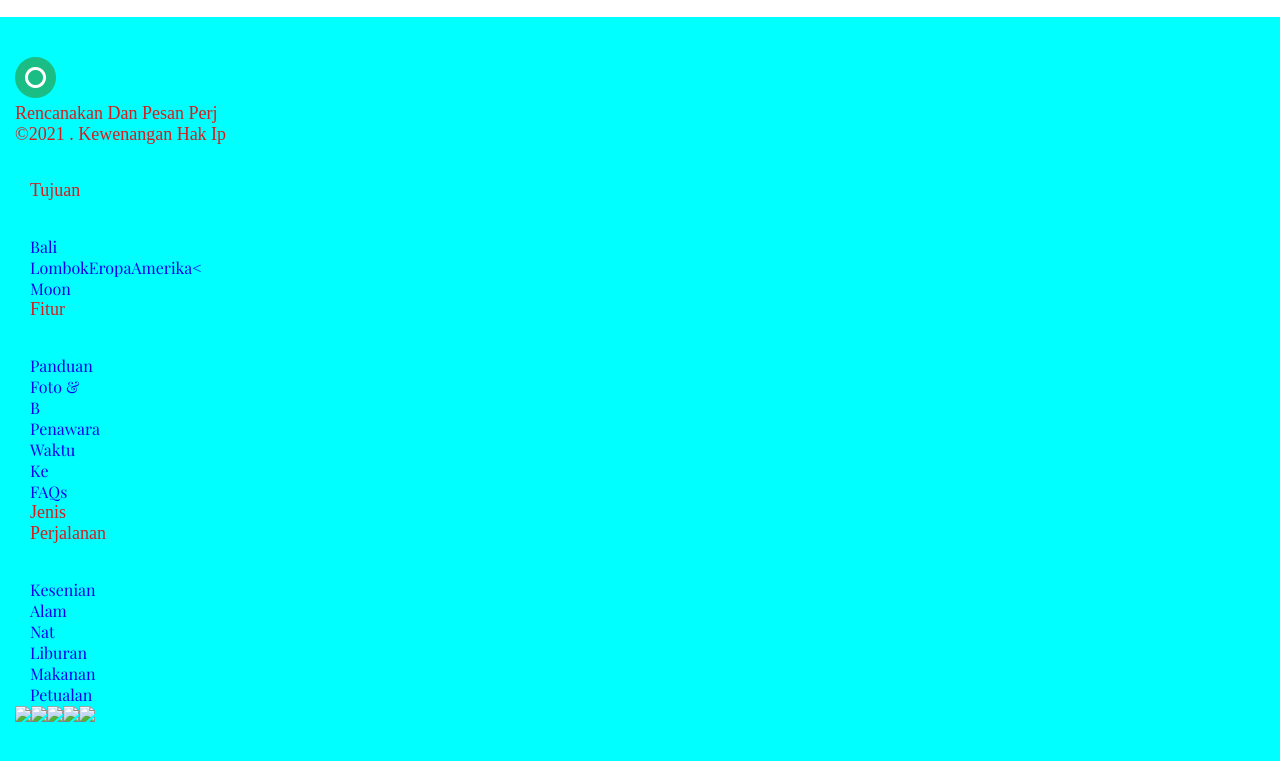
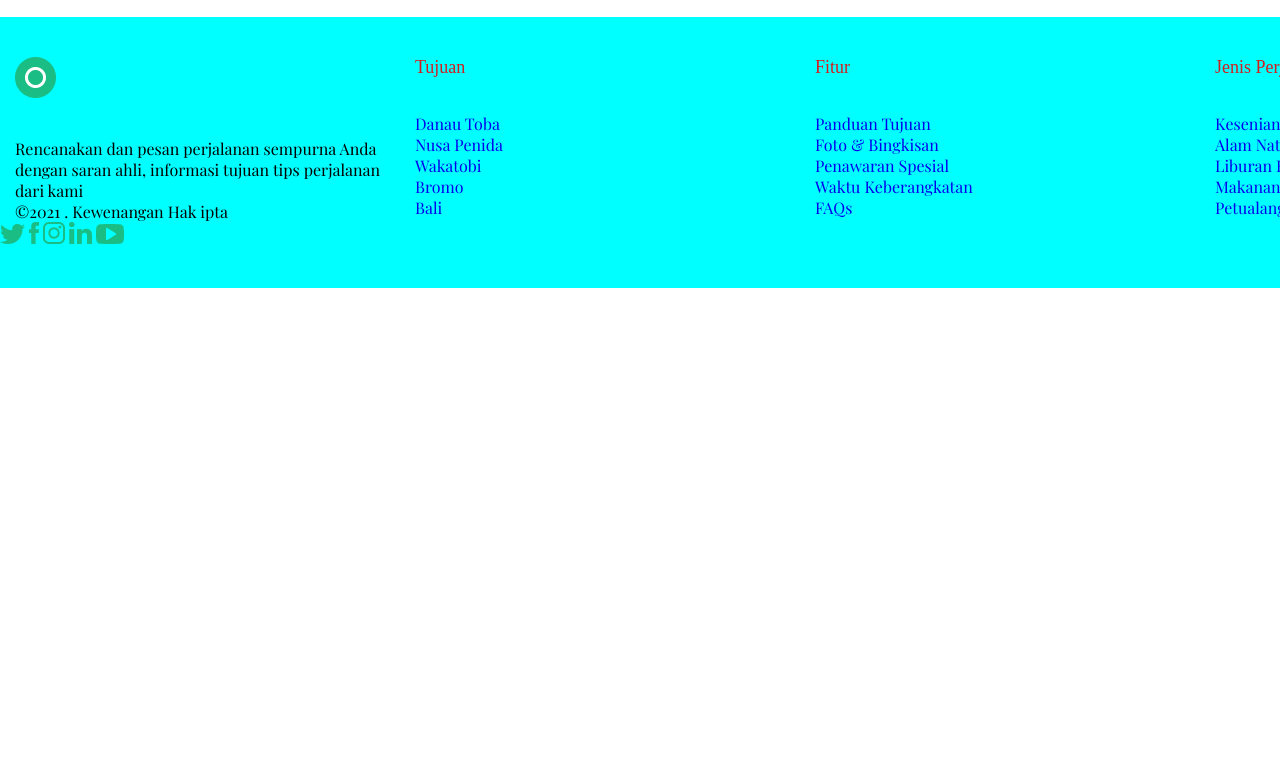
Before and after one commit to swnt/DTS-FGA-WEB-E27, a plain HTML site: page index.html in a window 1280 px wide. Shown: the part 967-1728 px from the top of the page. After the commit the page ends 1255 px from the top, so only its background shows below. Drawn offline with nearby package versions, Linux system fonts and the light colour scheme; files whose address does not match are found by name.

Commit message:
Update index.html

```diff
--- a/index.html
+++ b/index.html
@@ -95,24 +95,24 @@
    <Footer class="Footer">
 	<div class="kotak">
         <div class="row">
-		    <div class="footer-col">
+		<div class="footer-col">
                 <div class="tentang">
-    	            <h4><div class="img">
-	                <img src="image/logoweb.png"
-    	            </h4>
-                    <p>Rencanakan dan pesan perj
-		            <p>©2021 . Kewenangan Hak ip
+    	             <h4><div class="img">
+		      <img src="image/logoweb.png" /></div>
+        	            </h4>
+                        <p>Rencanakan dan pesan perjalanan sempurna Anda dengan saran ahli, informasi tujuan tips perjalanan dari kami</p>
+			<p>©2021 . Kewenangan Hak ipta</p>
+                    </div>
                 </div>
-            </div>
             <div class="footer-col">
 		        <div class="tujuan">
                     <h4>Tujuan</h4>
 			        <ul>
-				        <li><a href="#">Bali</a>
-				        <li><a href="#">Lombok</
-				        <li><a href="#">Eropa</a
-				        <li><a href="#">Amerika<
-				        <li><a href="#">Moon</a>
+					<li><a href="#">Danau Toba</a></li>
+					<li><a href="#">Nusa Penida</a></li>
+					<li><a href="#">Wakatobi</a></li>
+					<li><a href="#">Bromo</a></li>
+					<li><a href="#">Bali</a></li>
 			        </ul>
                 </div>
             </div>
@@ -120,11 +120,11 @@
                 <div class="fitur">
                     <h4>Fitur</h4>
 			        <ul>
-				        <li><a href="#">Panduan
-				        <li><a href="#">Foto & B
-				        <li><a href="#">Penawara
-				        <li><a href="#">Waktu Ke
-				        <li><a href="#">FAQs</a>
+					<li><a href="#">Panduan Tujuan</a></li>
+					<li><a href="#">Foto & Bingkisan</a></li>
+					<li><a href="#">Penawaran Spesial</a></li>
+					<li><a href="#">Waktu Keberangkatan</a></li>
+					<li><a href="#">FAQs</a></li>
 			        </ul>
                 </div>
 		    </div>
@@ -132,20 +132,20 @@
                 <div class="jperjalanan">
                     <h4>Jenis Perjalanan</h4>
 			        <ul>
-				        <li><a href="#">Kesenian
-				        <li><a href="#">Alam Nat
-				        <li><a href="#">Liburan
-				        <li><a href="#">Makanan
-				        <li><a href="#">Petualan
+				<li><a href="#">Kesenian & Budaya</a></li>
+				<li><a href="#">Alam Natural</a></li>
+				<li><a href="#">Liburan Keluarga</a></li>
+				<li><a href="#">Makanan & Minuman</a></li>
+				<li><a href="#">Petualangan</a></li>
 			        </ul>
                 </div>
 		    </div>
             <div class="sosmed">
-                    <a href="#"><img src="image/
-                    <a href="#"><img src="image/
-                    <a href="#"><img src="image/
-                    <a href="#"><img src="image/
-                    <a href="#"><img src="image/
+                        <a href="#"><img src="image/icontwitter.png"/></a></li>
+                        <a href="#"><img src="image/iconfacebook.png"/></a></li>
+                        <a href="#"><img src="image/iconinstagram.png"/></a></li>
+                        <a href="#"><img src="image/iconlinkedin.png"/></a></li>
+                        <a href="#"><img src="image/iconyoutube.png"/></a></li>
             </div>
             <div class="garis"></div>
 	        </div>
```
